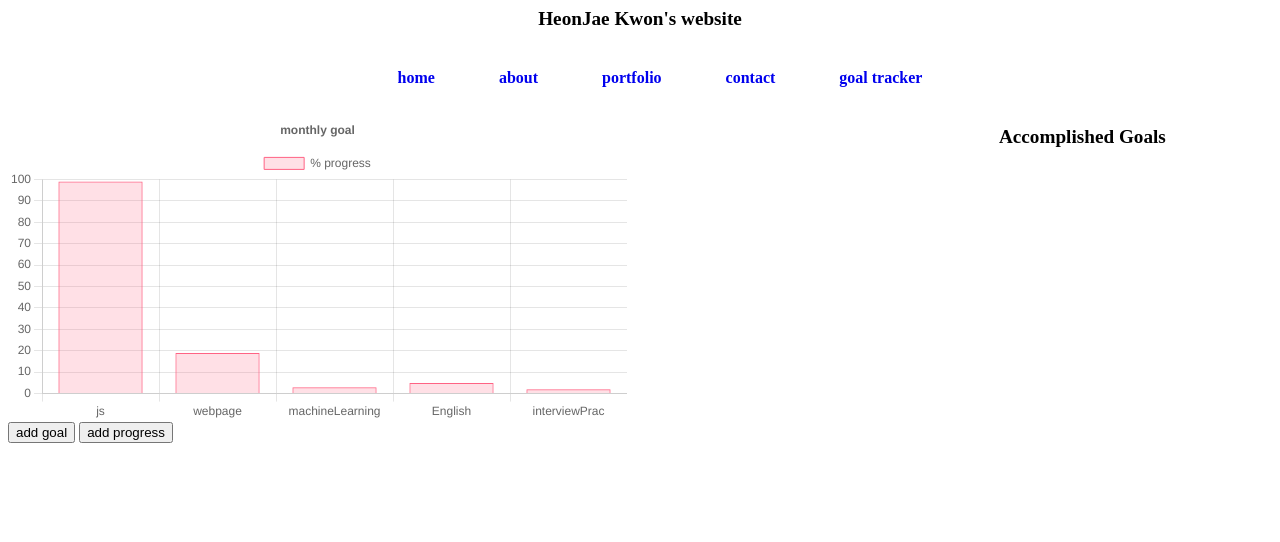
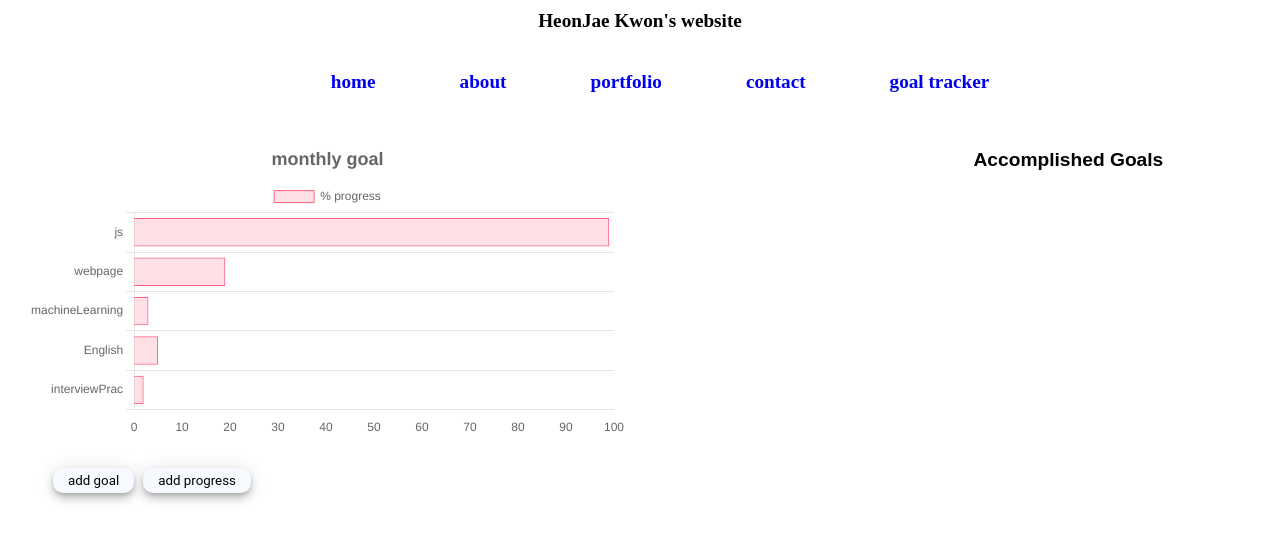
Before and after one commit to hk238/intro_web, a plain HTML site: page goalTracker.html in a window 1280 px wide. Drawn offline with nearby package versions, Linux system fonts and the light colour scheme.

Commit message:
style change

```diff
--- a/goalTracker.html
+++ b/goalTracker.html
@@ -2,7 +2,7 @@
 
 <head>
     <meta charset="UTF-8">
-    <title>Document</title>
+    <title>Heonjae's Website</title>
     <link rel="stylesheet" href="main.css">
 </head>
 
@@ -35,37 +35,41 @@
             <!-- grpha -->
             <canvas id="myChart" class="graph"></canvas>
 
-            <!-- adding goal -->
-            <div id="monthlyGoalAdd" class='monthlyGoal'>
-
-
-                <input id="textBox1"></input>
-                <button onclick="submitValue('textBox1')" id="submitButton">submit</button>
-
-            </div>
-            <button onclick="openBox('monthlyGoal')"> add goal </button>
 
 
 
-            <!-- adding progress -->
-            <div id="monthlyProgress" class='monthlyProgress'>
+            <div class="openBox-container">
+                <!-- adding goal -->
+                <button onclick="openBox('monthlyGoal')"> add goal </button>
 
-                <select name="example" id="goalSelect"></select>
 
-                <button onclick="submitprogress('goalSelect')" id="submitButton">submit</button>
 
+                <!-- adding progress -->
+                <button onclick="openBox('monthlyProgress')"> add progress </button>
             </div>
-            <button onclick="openBox('monthlyProgress')"> add progress </button>
+
+
+            <!-- goal & progress boxes -->
+            <div class="input-submit-boxes-container">
+                <div id="monthlyGoalAdd" class='monthlyGoal'>
+                    <input id="textBox1" type="text" />
+                    <button onclick="submitValue('textBox1')" id="submitButton">submit</button>
+                </div>
+
+                <div id="monthlyProgress" class='monthlyProgress'>
+                    <select name="example" id="goalSelect"></select>
+                    <button onclick="submitprogress('goalSelect')" id="submitButton">submit</button>
+                </div>
+            </div>
+
         </div>
 
 
-        <div class="grid-item">
-            <h1> Accomplished Goals</h1>
-            <ul id='goalsCompleted'>
 
 
-            </ul>
-
+        <div class="grid-item">
+            <h1 class="accomTitle"> Accomplished Goals</h1>
+            <ul id='goalsCompleted'></ul>
         </div>
 
 
--- a/main.css
+++ b/main.css
@@ -1,8 +1,5 @@
 .background{
-
-
-
-
+    margin-top: 10px;
 }
 
 
@@ -16,6 +13,7 @@ nav{
     display: flex;
     align-items: center;
     justify-content: center;
+    font-family: "Times New Roman", Times, serif;
 
 }
 
@@ -23,7 +21,8 @@ nav ul li{
     flex-direction: row;
     display: inline-block;
     list-style-type: none;
-    padding: 10px 30px;
+    padding: 10px 40px;
+    font-size: larger;
 }
 
 nav ul li a {
@@ -51,12 +50,18 @@ nav ul li a:hover{
 
 .prac{
     font-size: larger;
+    font-family: "Lucida Console", "Courier New", monospace;
 }
 
 
 
 
 .grid-container {
+
+    max-width: 1400px;
+    margin: 0 auto; /* 중앙 정렬 */
+    padding: 20px; /* 좌우 여백 추가 */
+
     display: grid;
     grid-template-columns: 70% 30%;
     grid-template-rows: 1000px;
@@ -70,7 +75,7 @@ nav ul li a:hover{
 
 .graph {
     width: 70%;
-    height: 50%;
+    height: 70%;
 
 
 }
@@ -85,3 +90,43 @@ nav ul li a:hover{
 .monthlyProgress {
     display: none;
 }
+
+
+.openBox-container{
+    display: block;
+    margin-left: 20px;
+    margin-top: 30px;
+}
+
+.input-submit-boxes-container{
+    margin-left: 20px;
+}
+
+button {
+    background-color: #F6F9FE;
+    border: none;
+    border-radius: 10px;
+    box-shadow: rgba(0, 0, 0, .2) 0 3px 5px -1px,rgba(0, 0, 0, .14) 0 6px 10px 0,rgba(0, 0, 0, .12) 0 1px 18px 0;
+    cursor: pointer;
+    align-items: center;
+    font-family: "Google Sans",Roboto,Arial,sans-serif;
+    size: 7% 7%;
+    padding: 5px 15px;
+    margin-left:5px;
+}
+
+
+
+button:hover {
+    background: rgb(201, 167, 233);
+    color: #174ea6;
+    transform: translateY(2px);
+
+  }
+
+
+.accomTitle{
+    font-family: Arial, Helvetica, sans-serif;
+    align-items: center;
+    margin-top: 10px;
+}
--- a/trackerScript.js
+++ b/trackerScript.js
@@ -44,25 +44,39 @@ var goalData = {
     },
     // ⑩차트의 설정(Object)
     options: {
+        indexAxis: 'y',
         plugins: {
+
             tooltip: {
                 enabled: true,
                 backgroundColor: '#ff4081', // 툴팁 배경색
             },
             title: {
                 display: true,
-                text: 'monthly goal'
+                text: 'monthly goal',
+                font: {
+                    size: 18,
+                    weight: 'bold'
+                }
             }
         }
         ,
         responsive: false,
-        // ⑪축에 관한 설정(Object)
+
         scales: {
-            // ⑫y축에 대한 설정(Object)
             y: {
-                // ⑬시작을 0부터 하게끔 설정(최소값이 0보다 크더라도)(boolean)
                 beginAtZero: true
+            },
+            x: {
+                grid: {
+                    display: false ,
+                    drawBorder: false, // 테두리 그리드 라인 없앰
+                }
             }
+        },
+        animation: {
+            duration: 1000, // 애니메이션 지속 시간
+            easing: 'easeInOutQuart' // 애니메이션 효과
         }
     }
 });
```
